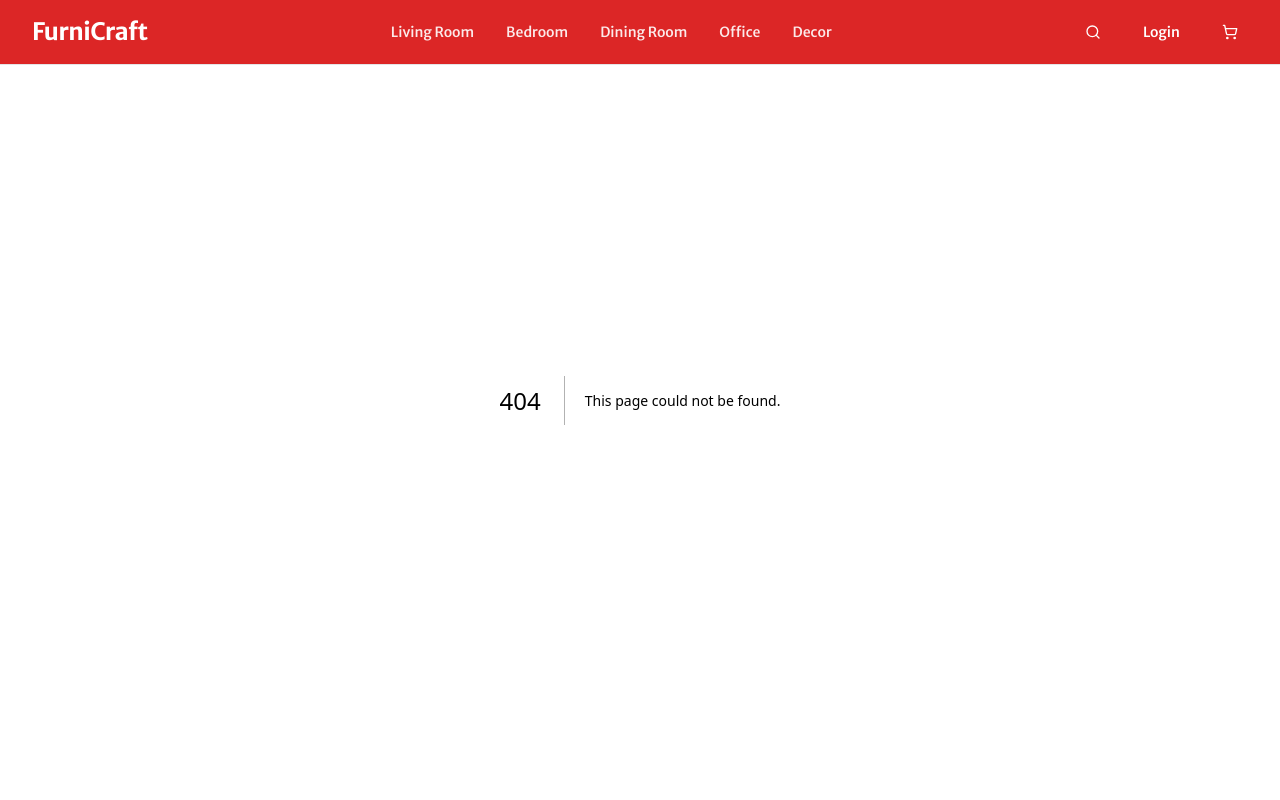
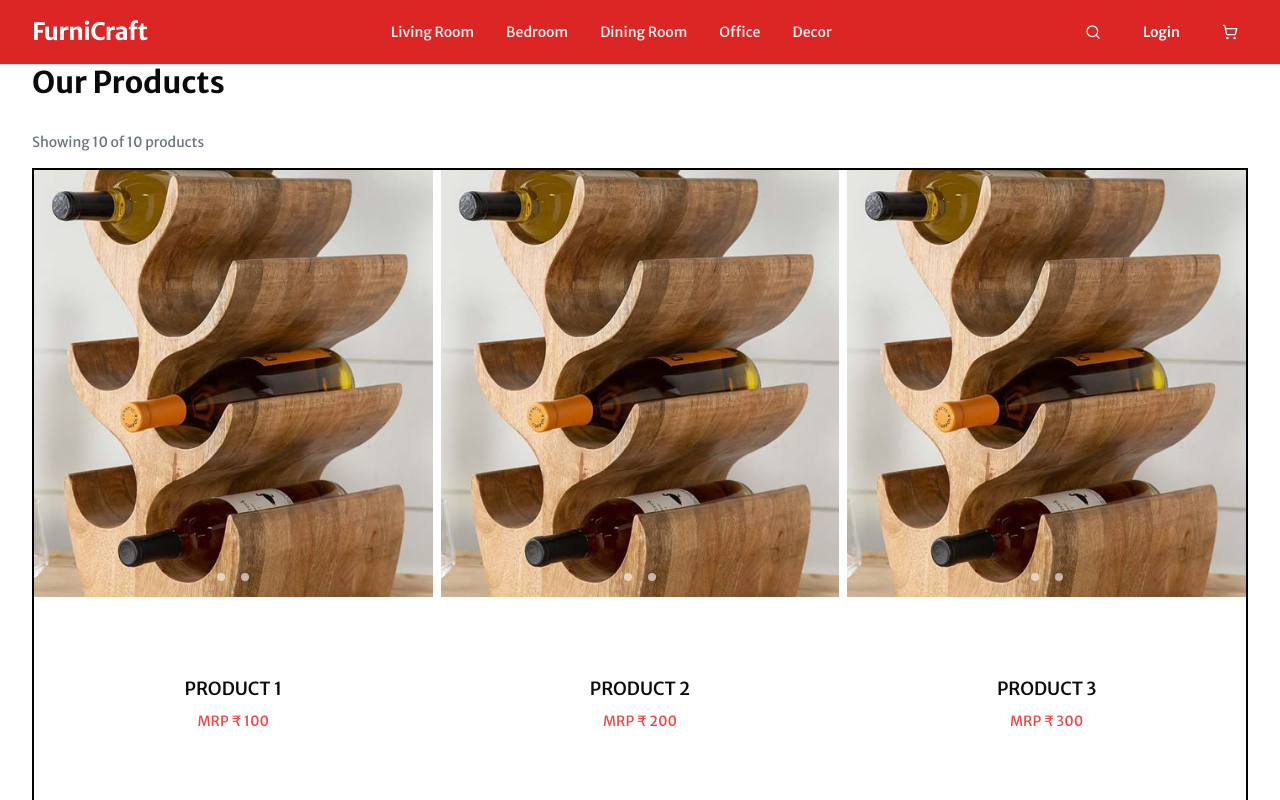
Before and after one commit to gauravver13/wild-wood-house, a Next.js app: page /category in a window 1280 px wide. Before the commit this address had no page. Shown: the top 800 px of the page. Built offline with nearby package versions, Linux system fonts and the light colour scheme.

Commit message:
Add ProductCard component

```diff
--- a/src/app/products/page.tsx
+++ b/src/app/category/page.tsx
@@ -8,6 +8,7 @@ import { Card, CardContent, CardFooter, CardHeader, CardTitle } from "@/componen
 import { Slider } from "@/components/ui/slider"
 import Image from "next/image"
 import Link from "next/link"
+import ProductCard from "@/components/productCard"
 // import { products } from "@/lib/products"
 
 const products = [
@@ -17,7 +18,7 @@ const products = [
         slug: "product-1",
         category: "Category 1",
         price: 100,
-        image: "/product-1.jpg",
+        image: "/wine-holder.jpg",
     },
     {
         id: 2,
@@ -25,7 +26,7 @@ const products = [
         slug: "product-2",
         category: "Category 2",
         price: 200,
-        image: "/product-2.jpg",
+        image: "/wine-holder.jpg",
     },
     {
         id: 3,
@@ -33,7 +34,7 @@ const products = [
         slug: "product-3",
         category: "Category 1",
         price: 300,
-        image: "/product-3.jpg",
+        image: "/wine-holder.jpg",
     },
     {
         id: 4,
@@ -41,7 +42,7 @@ const products = [
         slug: "product-4",
         category: "Category 2",
         price: 400,
-        image: "/product-4.jpg",
+        image: "/wine-holder.jpg",
     },
     {
         id: 5,
@@ -49,7 +50,7 @@ const products = [
         slug: "product-5",
         category: "Category 1",
         price: 500,
-        image: "/product-5.jpg",
+        image: "/wine-holder.jpg",
     },
     {
         id: 6,
@@ -57,7 +58,7 @@ const products = [
         slug: "product-6",
         category: "Category 2",
         price: 600,
-        image: "/product-6.jpg",
+        image: "/wine-holder.jpg",
     },
     {
         id: 7,
@@ -65,7 +66,7 @@ const products = [
         slug: "product-7",
         category: "Category 1",
         price: 700,
-        image: "/product-7.jpg",
+        image: "/wine-holder.jpg",
     },
     {
         id: 8,
@@ -73,7 +74,7 @@ const products = [
         slug: "product-8",
         category: "Category 2",
         price: 800,
-        image: "/product-8.jpg",
+        image: "/wine-holder.jpg",
     },
     {
         id: 9,
@@ -81,7 +82,7 @@ const products = [
         slug: "product-9",
         category: "Category 1",
         price: 900,
-        image: "/product-9.jpg",
+        image: "/wine-holder.jpg",
     },
     {
         id: 10,
@@ -89,7 +90,7 @@ const products = [
         slug: "product-10",
         category: "Category 2",
         price: 1000,
-        image: "/product-10.jpg",
+        image: "/wine-holder.jpg",
     },
 ]
 
@@ -111,10 +112,12 @@ export default function ProductsPage() {
   }, [searchTerm, selectedCategory, priceRange])
 
   return (
-    <div className="container mx-auto px-4 py-8">
+    <div className="container mx-auto py-16">
+
       <h1 className="text-3xl font-bold mb-8">Our Products</h1>
-      <div className="flex flex-col md:flex-row gap-8 mb-8">
-        <div className="w-full md:w-1/4 space-y-6">
+      <div className="flex flex-col md:flex-row gap mb-8">
+
+        {/* <div className="w-full md:w-1/4 space-y-6">
           <div>
             <Label htmlFor="search">Search</Label>
             <Input
@@ -147,36 +150,50 @@ export default function ProductsPage() {
               <span>${priceRange[1]}</span>
             </div>
           </div>
-        </div>
-        <div className="w-full md:w-3/4">
+        </div> */}
+
+        <div className="w-full md:w-full">
           <div className="text-sm text-gray-500 mb-4">
             Showing {filteredProducts.length} of {products.length} products
           </div>
-          <div className="grid grid-cols-1 sm:grid-cols-2 lg:grid-cols-3 gap-6">
+
+          <div className="grid grid-cols-1 sm:grid-cols-2 lg:grid-cols-3 gap-2 border-2 border-black">
             {filteredProducts.map((product) => (
-              <Link href={`/products/${product.slug}`} key={product.id}>
-                <Card className="hover:shadow-lg transition-shadow duration-300">
-                  <CardHeader>
-                    <Image
-                      src={product.image || "/placeholder.svg"}
-                      alt={product.name}
-                      width={200}
-                      height={200}
-                      className="w-full h-48 object-cover"
-                    />
-                  </CardHeader>
-                  <CardContent>
-                    <CardTitle>{product.name}</CardTitle>
-                    <p className="text-sm text-gray-500">{product.category}</p>
-                  </CardContent>
-                  <CardFooter>
-                    <p className="text-lg font-bold">${product.price}</p>
-                  </CardFooter>
-                </Card>
-              </Link>
+              // <Link href={`/products/${product.slug}`} key={product.id}>
+              //   <Card className="hover:shadow-lg transition-shadow duration-300">
+              //     <CardHeader>
+              //       <Image
+              //         src={product.image || "/placeholder.svg"}
+              //         alt={product.name}
+              //         width={200}
+              //         height={200}
+              //         className="w-full h-full object-cover"
+              //       />
+              //     </CardHeader>
+              //     <CardContent>
+              //       <CardTitle className="justify-center">{product.name}</CardTitle>
+              //     </CardContent>
+              //     <CardFooter>
+              //       <p className="text-lg font-bold">${product.price}</p>
+              //     </CardFooter>
+              //   </Card>
+              // </Link>
+
+              //TODO: ErroroBoundary is here
+                            // <Link href={`/products/${product.slug}`} key={product.id}>
+
+                  <ProductCard
+                    key={product.id}
+                    imageSrc={product.image}
+                    title={product.name}
+                    price={product.price}
+                  />
+
             ))}
           </div>
+
         </div>
+
       </div>
     </div>
   )
--- a/src/app/page.tsx
+++ b/src/app/page.tsx
@@ -199,7 +199,6 @@ export default function Home() {
           </div>
         </section>
       </main>
-
       <Footer />
     </div>
   )
--- /dev/null
+++ b/src/components/productCard.tsx
@@ -0,0 +1,38 @@
+import Image from "next/image";
+import Link from "next/link";
+
+interface ProductCardProps {
+  imageSrc: string;
+  title: string;
+  price: number;
+}
+
+export default function ProductCard({ imageSrc, title, price }: ProductCardProps) {
+  return (
+    <div className="flex flex-col w-full h-[80vh] text-center mb-7">
+      <figure className="relative w-full h-2/3 overflow-hidden">
+        <Link href={"#"} className="block relative w-full h-full">
+          <Image
+            src={imageSrc}
+            alt={title}
+            fill
+            className="object-cover transition-opacity duration-200"
+            sizes="100vw"
+          />
+        </Link>
+
+        <ul className="absolute left-0 bottom-4 z-20 flex justify-center w-full">
+          <li className="inline-flex w-2 h-2 mx-2 rounded-sm bg-white opacity-60"></li>
+          <li className="inline-flex w-2 h-2 mx-2 rounded-sm bg-white opacity-60"></li>
+        </ul>
+      </figure>
+
+      <div className="flex flex-col justify-center flex-1 p-4">
+        <Link href={"#"} className="font-medium uppercase text-lg mb-2">
+          {title}
+        </Link>
+        <span className="text-red-500 font-normal text-sm">MRP ₹ {price.toLocaleString()}</span>
+      </div>
+    </div>
+  );
+}
```
Also changed, not shown: public/wine-holder.jpg (added), src/app/category/[slug]/layout.tsx (renamed from src/app/products/[slug]/layout.tsx), src/app/category/[slug]/page.tsx (renamed from src/app/products/[slug]/page.tsx), src/app/category/layout.tsx (renamed from src/app/products/layout.tsx), src/components/ProductCards.tsx (deleted).
